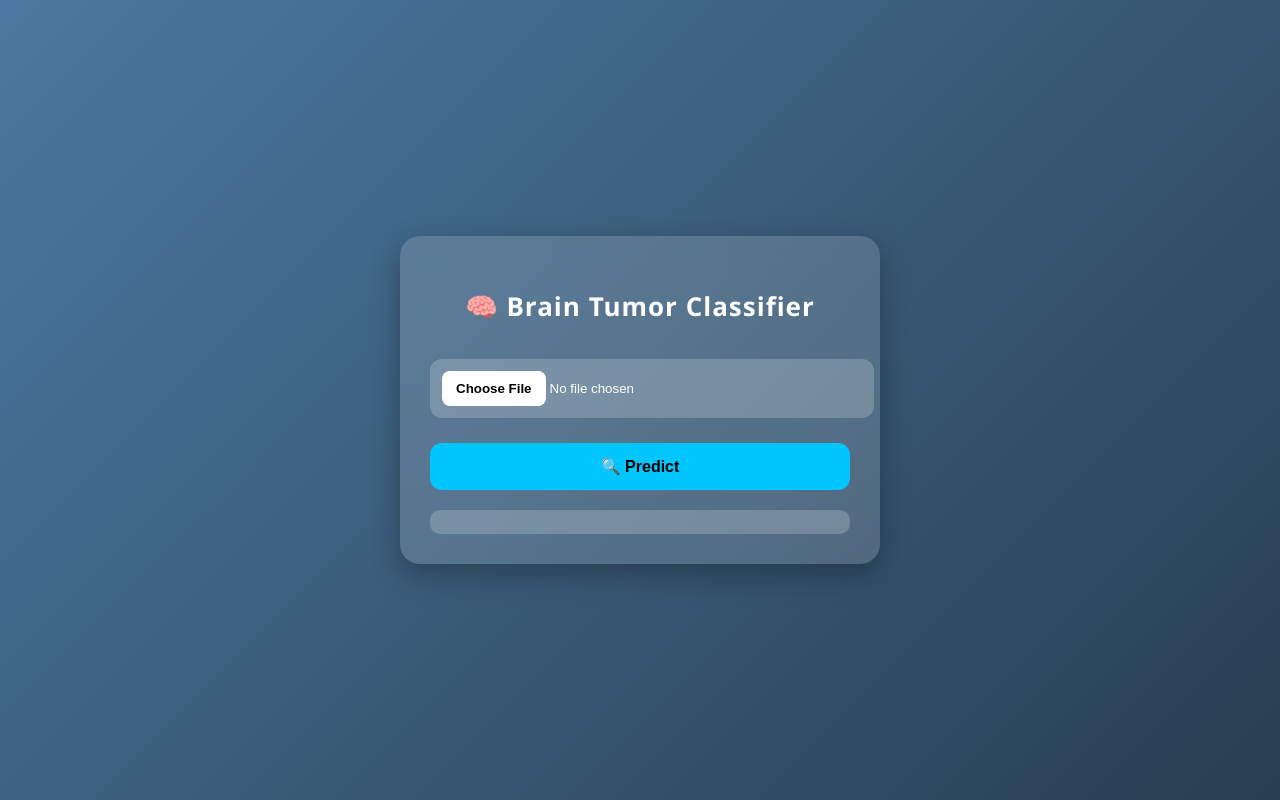
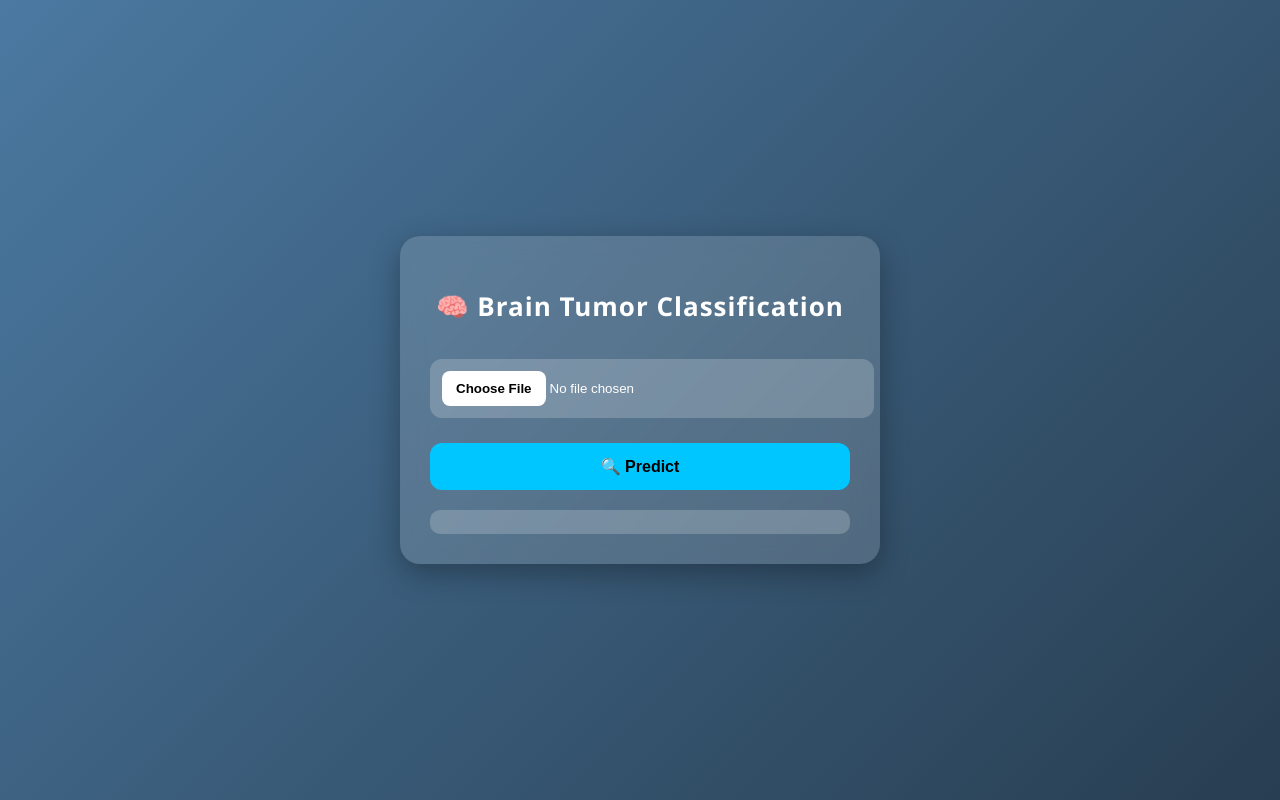
Before and after one commit to madhav8511/BT-Frontend, a plain HTML site: page index.html in a window 1280 px wide. Drawn offline with Linux system fonts and the light colour scheme.

Commit message:
Testing Changes

```diff
--- a/index.html
+++ b/index.html
@@ -97,7 +97,7 @@
 <body>
 
 <div class="container">
-    <h2>🧠 Brain Tumor Classifier</h2>
+    <h2>🧠 Brain Tumor Classification</h2>
 
     <input type="file" id="imageInput">
 
```
